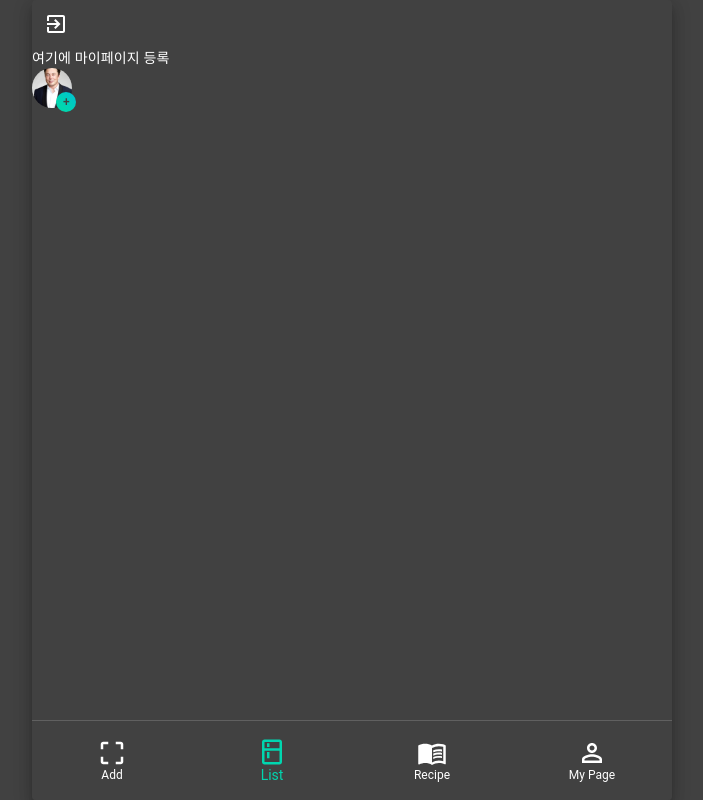
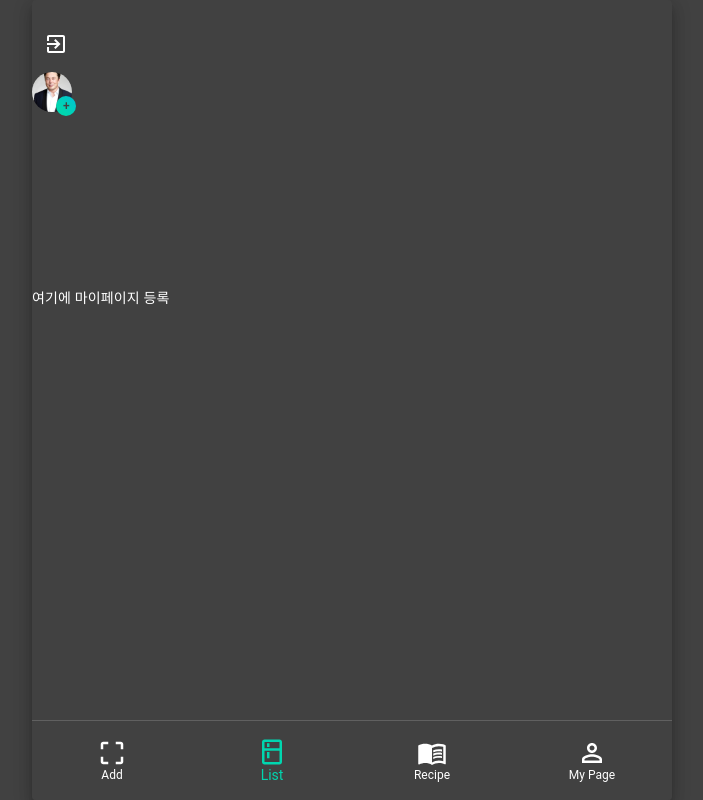
Before and after one commit to CS2021-GDP-Team/food-manager, a React (Create React App) app in the folder frontend/: page /info in a window 1280 px wide. Shown: the whole page, without its empty margins (288-991 px from the left). Built offline with nearby package versions, Linux system fonts and the light colour scheme.

Commit message:
fix: misspelling - catrgory

```diff
--- a/frontend/src/components/pages/Info.tsx
+++ b/frontend/src/components/pages/Info.tsx
@@ -4,11 +4,15 @@ import LogoutButton from "../public/LogoutButton";
 
 const Info = () => {
     return (
-        <>
-            <LogoutButton />
+        <div className="info-container">
+            <div className="info-logout">
+                <LogoutButton />
+            </div>
+            <div>
+                <ProfilePicture />
+            </div>
             <div>여기에 마이페이지 등록</div>
-            <ProfilePicture />
-        </>
+        </div>
     );
 };
 
--- a/frontend/src/components/pages/Picture.tsx
+++ b/frontend/src/components/pages/Picture.tsx
@@ -23,7 +23,7 @@ const Picture = () => {
             <div className="picture-form">
                 <InputField text="Name" hint="Food Ingredient" />
                 <InputField text="Exp Date" type="date" hint="Expiration Date" />
-                <InputField text="Cateogry" hint="Ingredient Category" />
+                <InputField text="Category" hint="Ingredient Category" />
             </div>
             <div className="picture-submit">
                 <Button variant="contained" color="primary" className={classes.root}>
--- a/frontend/src/scss/_info.scss
+++ b/frontend/src/scss/_info.scss
@@ -0,0 +1,10 @@
+.info-container {
+    width: 100%;
+    height: 100%;
+    display: grid;
+    grid-template-rows: 1fr 3fr 6fr;
+}
+.info-logout {
+    display: flex;
+    margin-top: 1rem;
+}
```
